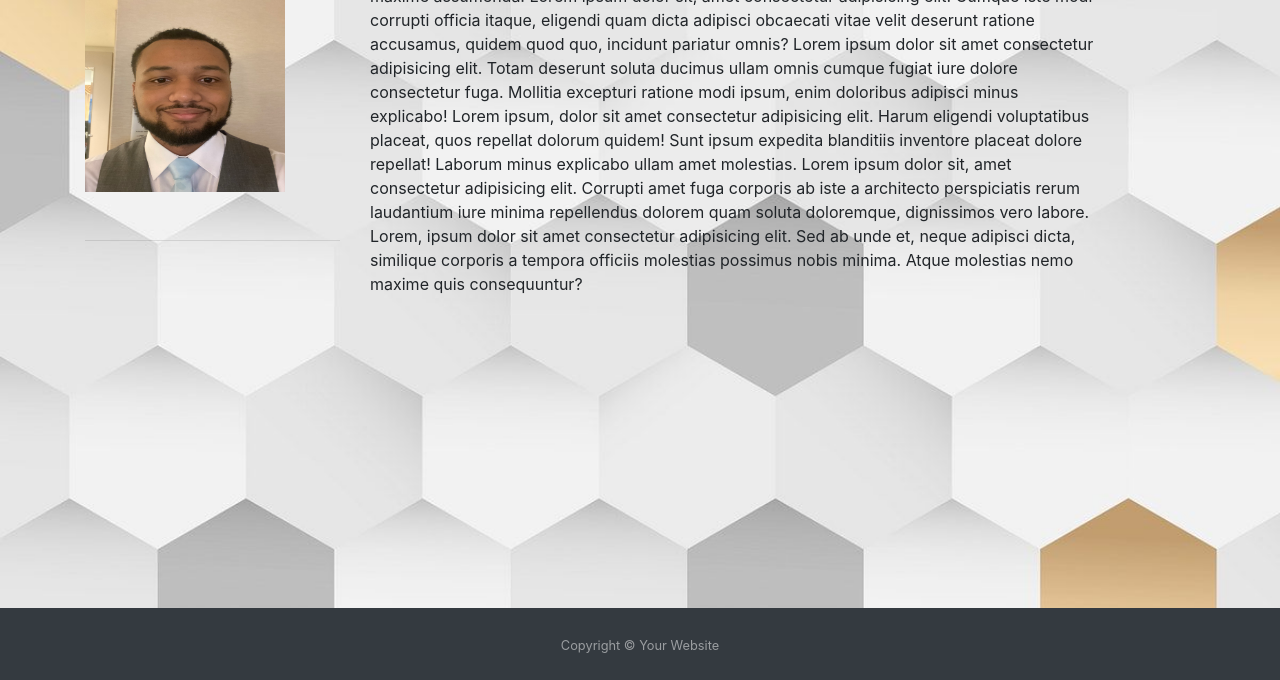
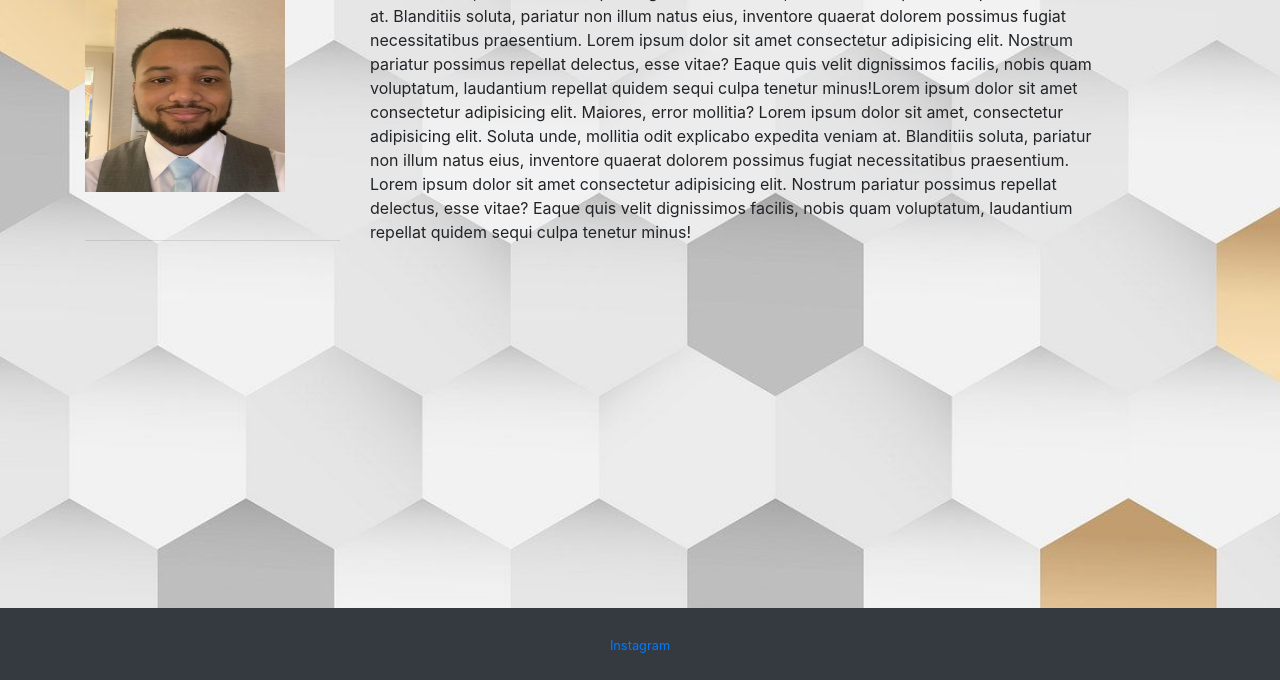
Before and after one commit to Latinobull/My-Portfolio, a plain HTML site: page index.html in a window 1280 px wide. Shown: the part 120-800 px from the top of the page. Drawn offline with nearby package versions, Linux system fonts and the light colour scheme.

Commit message:
fixed footer problem

```diff
--- a/assets/style.css
+++ b/assets/style.css
@@ -14,9 +14,7 @@ height: 200px;
      background-image: url("grey-and-gold.jpg");
      background-size: cover;
 }
-
-@media screen and (max-width: 600px) {
-    main {
-        width: 50%;
+/*padding for the "About Me" content*/
+.pad {
+     padding-top: 20px;
 }
-}
--- a/index.html
+++ b/index.html
@@ -9,7 +9,7 @@
 </header>
 
 <!--Background Image CSS-->
-<body class="background">
+<body class="background h-100">
 
     <!-- Navbar-->
     <nav class="navbar navbar-expand-md navbar-dark bg-dark">
@@ -53,8 +53,8 @@
             </div>
 
             <!-- About Me content-->
-            <article class="col-lg-8 col-md-12">
-                <p>Lorem ipsum dolor sit amet consectetur adipisicing elit. Maiores, error mollitia? Eius doloremque sequi delectus aliquid, facere rem illo qui molestias eveniet accusantium. Ipsum a cum, quos at maxime assumenda. Lorem ipsum dolor sit, amet consectetur adipisicing elit. Cumque iste modi corrupti officia itaque, eligendi quam dicta adipisci obcaecati vitae velit deserunt ratione accusamus, quidem quod quo, incidunt pariatur omnis? Lorem ipsum dolor sit amet consectetur adipisicing elit. Totam deserunt soluta ducimus ullam omnis cumque fugiat iure dolore consectetur fuga. Mollitia excepturi ratione modi ipsum, enim doloribus adipisci minus explicabo! Lorem ipsum, dolor sit amet consectetur adipisicing elit. Harum eligendi voluptatibus placeat, quos repellat dolorum quidem! Sunt ipsum expedita blanditiis inventore placeat dolore repellat! Laborum minus explicabo ullam amet molestias. Lorem ipsum dolor sit, amet consectetur adipisicing elit. Corrupti amet fuga corporis ab iste a architecto perspiciatis rerum laudantium iure minima repellendus dolorem quam soluta doloremque, dignissimos vero labore. Lorem, ipsum dolor sit amet consectetur adipisicing elit. Sed ab unde et, neque adipisci dicta, similique corporis a tempora officiis molestias possimus nobis minima. Atque molestias nemo maxime quis consequuntur?</p>
+            <article class="col-lg-8 col-md-12 pad">
+                <p>Lorem ipsum dolor sit amet consectetur adipisicing elit. Maiores, error mollitia? Lorem ipsum dolor sit amet, consectetur adipisicing elit. Soluta unde, mollitia odit explicabo expedita veniam at. Blanditiis soluta, pariatur non illum natus eius, inventore quaerat dolorem possimus fugiat necessitatibus praesentium. Lorem ipsum dolor sit amet consectetur adipisicing elit. Nostrum pariatur possimus repellat delectus, esse vitae? Eaque quis velit dignissimos facilis, nobis quam voluptatum, laudantium repellat quidem sequi culpa tenetur minus!Lorem ipsum dolor sit amet consectetur adipisicing elit. Maiores, error mollitia? Lorem ipsum dolor sit amet, consectetur adipisicing elit. Soluta unde, mollitia odit explicabo expedita veniam at. Blanditiis soluta, pariatur non illum natus eius, inventore quaerat dolorem possimus fugiat necessitatibus praesentium. Lorem ipsum dolor sit amet consectetur adipisicing elit. Nostrum pariatur possimus repellat delectus, esse vitae? Eaque quis velit dignissimos facilis, nobis quam voluptatum, laudantium repellat quidem sequi culpa tenetur minus!</p>
             </article>
 
         </div>
@@ -66,7 +66,7 @@
 
         <!--Content-->
         <div class="text-center">
-          <small>Copyright &copy; Your Website</small>
+          <small><a href="https://www.instagram.com/dg.percussion/"> Instagram</a>   </small>
         </div>
     </footer>
 
```
Also changed, not shown: portfolio.html (line endings or trailing spaces). Lines whose indentation alone changed are shown as unchanged.
